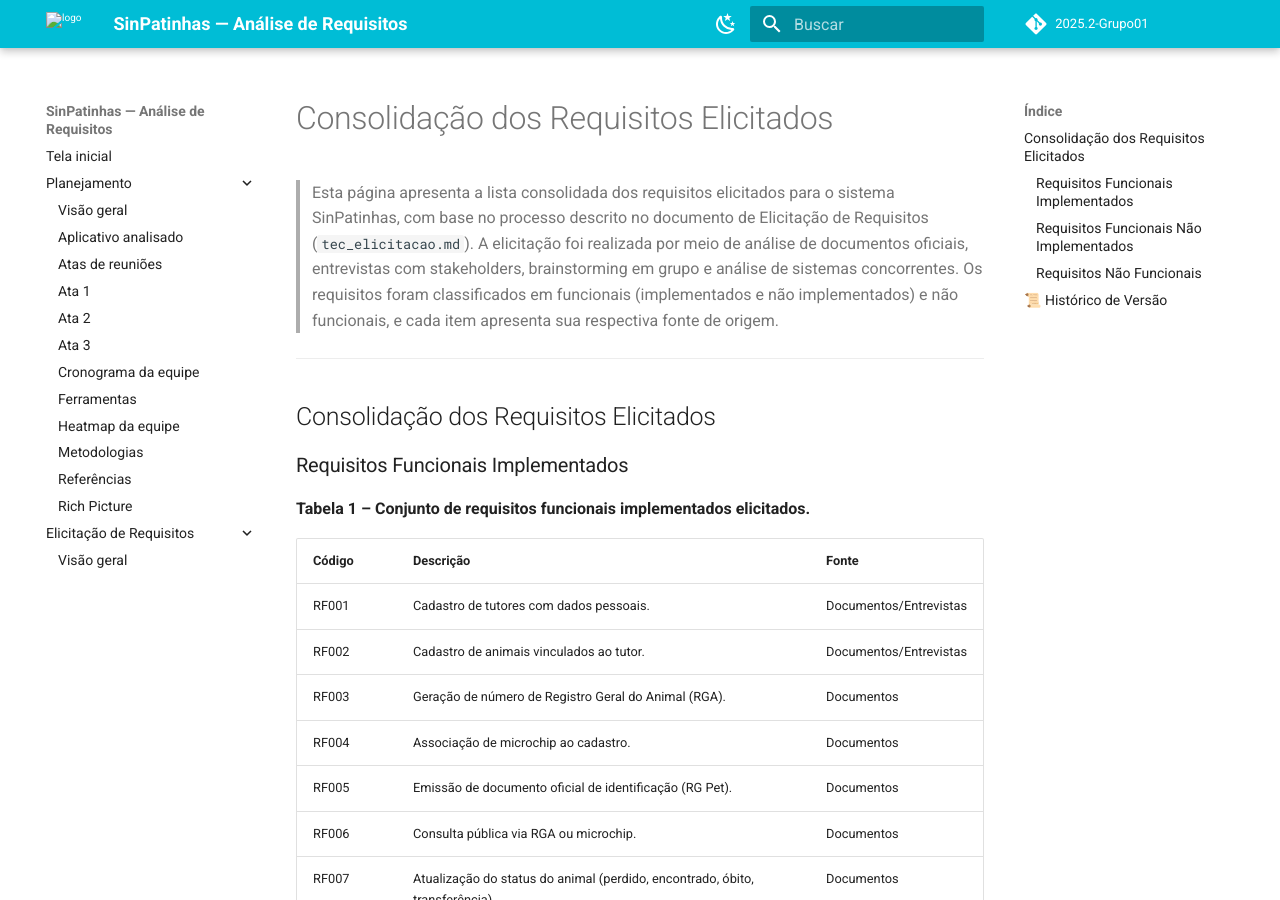
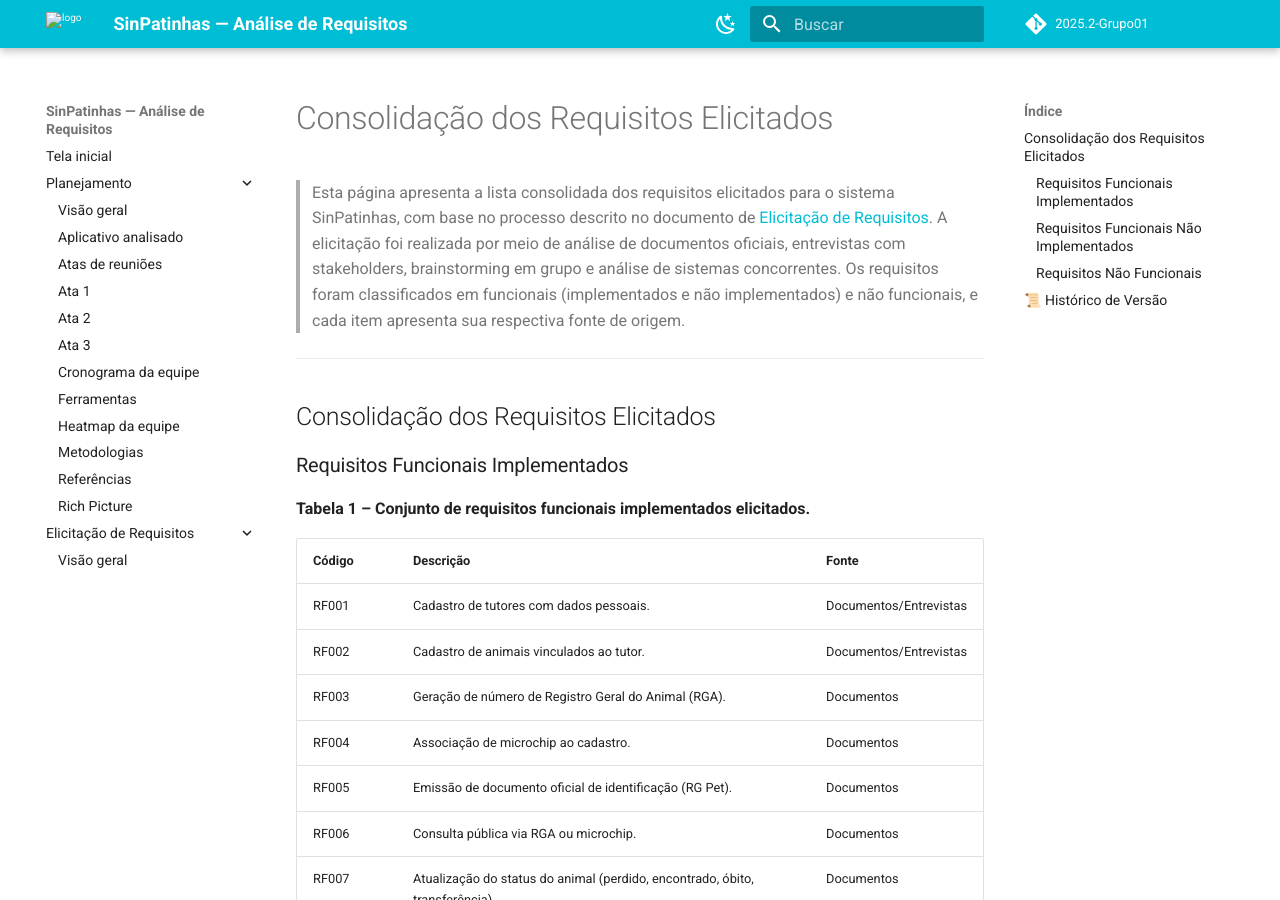
Before and after one commit to Requisitos-de-Software/2025.2-SinPatinhas, an MkDocs documentation site: the page built from docs/requisitos/funcionais/requisitos_elicitados.md, in a window 1280 px wide and 900 px high. Built offline with MkDocs 1.6.1 and Material for MkDocs 9.7.7, drawn with Linux system fonts in a browser that asks for light colours; comment, search, counter and statistics services are not loaded.

Commit message:
update requisitos_elicitados

```diff
--- a/docs/requisitos/funcionais/requisitos_elicitados.md
+++ b/docs/requisitos/funcionais/requisitos_elicitados.md
@@ -1,6 +1,6 @@
 # Consolidação dos Requisitos Elicitados
 
-> Esta página apresenta a lista consolidada dos requisitos elicitados para o sistema SinPatinhas, com base no processo descrito no documento de Elicitação de Requisitos (`tec_elicitacao.md`). A elicitação foi realizada por meio de análise de documentos oficiais, entrevistas com stakeholders, brainstorming em grupo e análise de sistemas concorrentes. Os requisitos foram classificados em funcionais (implementados e não implementados) e não funcionais, e cada item apresenta sua respectiva fonte de origem.
+> Esta página apresenta a lista consolidada dos requisitos elicitados para o sistema SinPatinhas, com base no processo descrito no documento de [Elicitação de Requisitos](https://requisitos-de-software.github.io/2025.2-SinPatinhas/#/elicitacao/tecnicas_elicitacao/tec_elicitacao). A elicitação foi realizada por meio de análise de documentos oficiais, entrevistas com stakeholders, brainstorming em grupo e análise de sistemas concorrentes. Os requisitos foram classificados em funcionais (implementados e não implementados) e não funcionais, e cada item apresenta sua respectiva fonte de origem.
 
 ---
 
```
